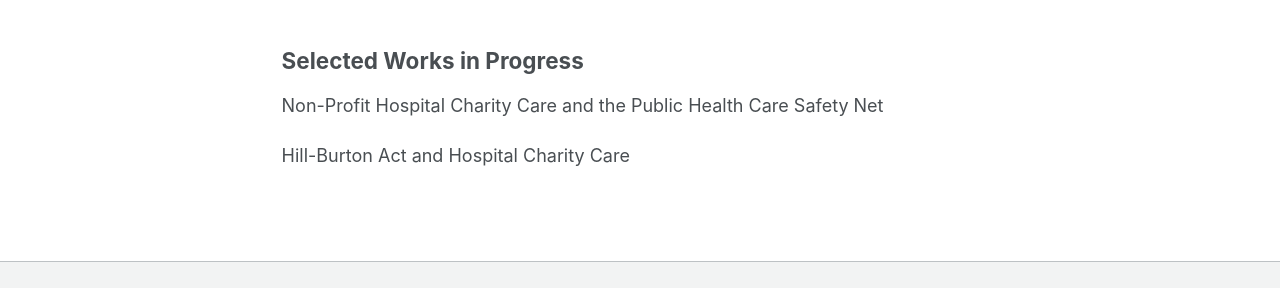
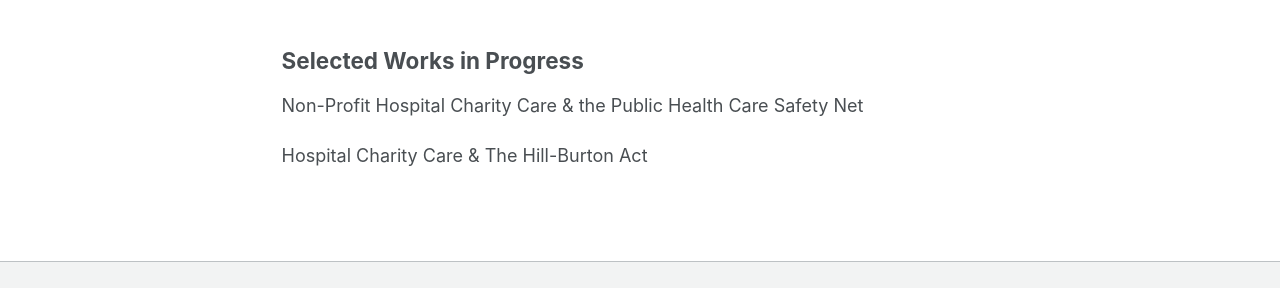
Before and after one commit to kelseymoran/kelseymoran.github.io, a Jekyll site: the page built from _pages/publications.md, in a window 1280 px wide. Shown: the part 483-771 px from the top of the page. Built offline with Jekyll 4.4.1, drawn with Linux system fonts in a browser that asks for light colours.

Commit message:
Update publications.md

```diff
--- a/_pages/publications.md
+++ b/_pages/publications.md
@@ -19,9 +19,9 @@ author_profile: true
 
 ## Selected Works in Progress
 
-Non-Profit Hospital Charity Care and the Public Health Care Safety Net
+Non-Profit Hospital Charity Care & the Public Health Care Safety Net
 
-Hill-Burton Act and Hospital Charity Care
+Hospital Charity Care & The Hill-Burton Act
 
 
 <!-- {% if author.googlescholar %}
```
